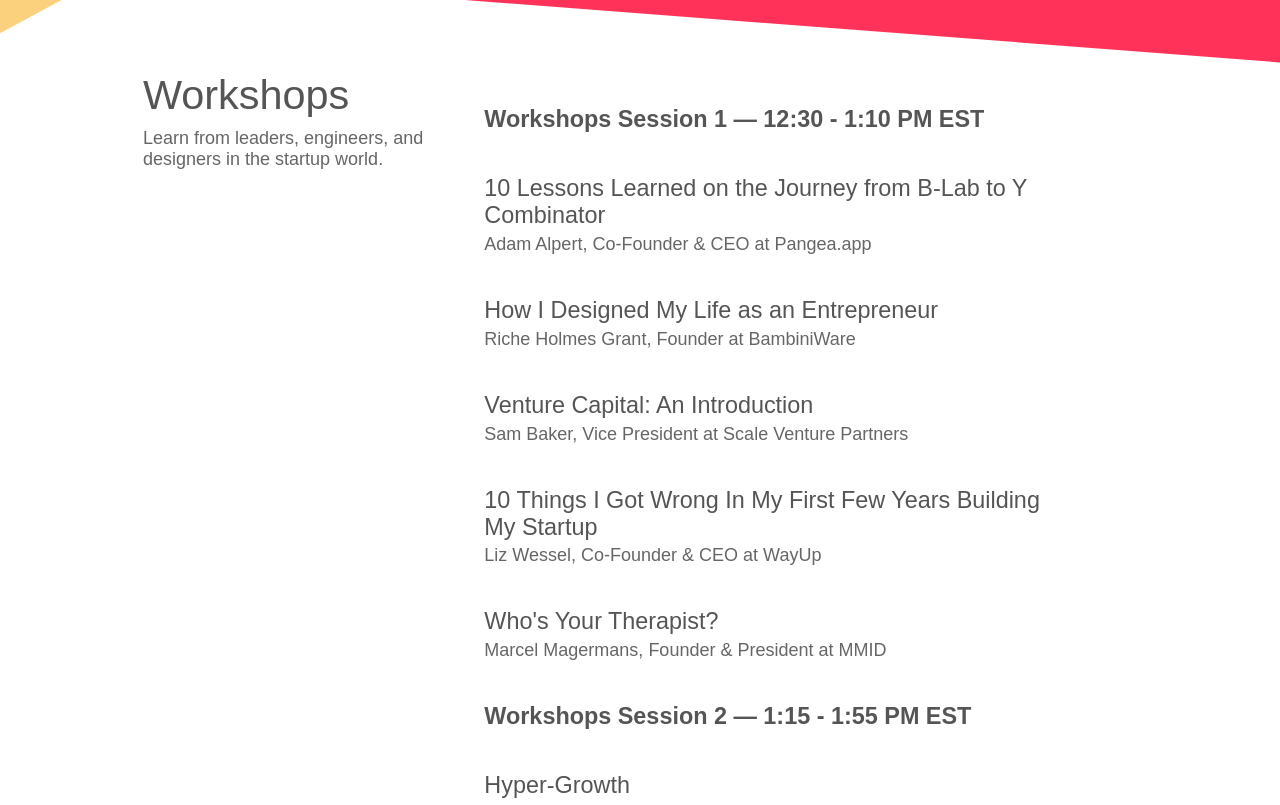
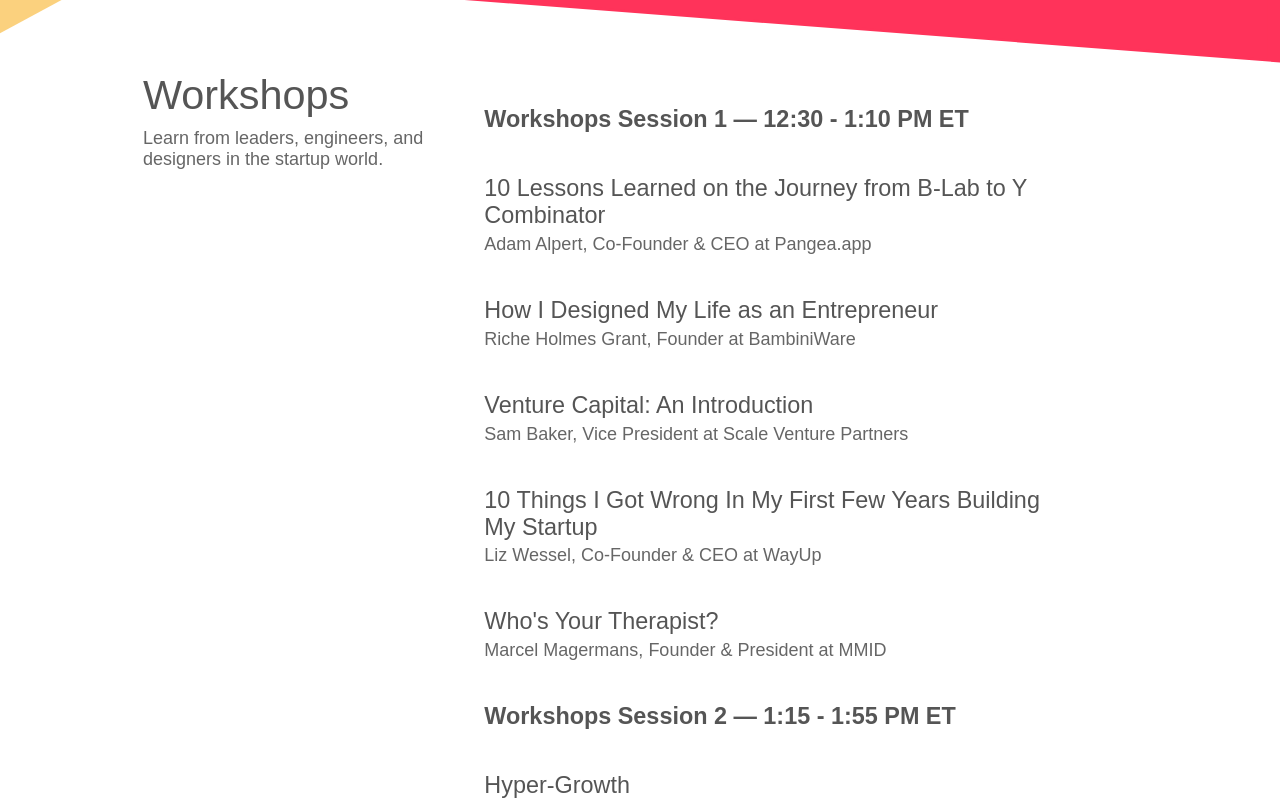
Before and after one commit to startupatbrown/startupatbrown.github.io, a Jekyll site: the page built from index.html, in a window 1280 px wide and 1400 px high, scrolled down 5163 px. Shown: the part 154-959 px from the top of the window. Built offline with Jekyll 4.4.1, drawn with Linux system fonts in a browser that asks for light colours; nearby versions of some CDN libraries; library files that are not in the unit come from our copies; some of the changed text lies outside the part shown.

Commit message:
changed EST to ET

```diff
--- a/index.html
+++ b/index.html
@@ -329,7 +329,7 @@
         </div>
 
         <div class="col-sm-7">
-          <h3 style="font-weight: bold">Workshops Session 1 — 12:30 - 1:10 PM EST</h3>
+          <h3 style="font-weight: bold">Workshops Session 1 — 12:30 - 1:10 PM ET</h3>
 
 
           <h3>10 Lessons Learned on the Journey from B-Lab to Y Combinator</h3>
@@ -348,7 +348,7 @@
           <p>Marcel Magermans, Founder & President at MMID</p>
 
 
-          <h3 style="font-weight: bold">Workshops Session 2 — 1:15 - 1:55 PM EST</h3>
+          <h3 style="font-weight: bold">Workshops Session 2 — 1:15 - 1:55 PM ET</h3>
 
 
           <h3>Hyper-Growth</h3>
@@ -367,7 +367,7 @@
           <p>Patrick McQuown, Executive Director of Entrepreneurship at Towson University</p>
 
 
-          <h3 style="font-weight: bold">Workshops Session 3 — 2:05 - 2:45 PM EST</h3>
+          <h3 style="font-weight: bold">Workshops Session 3 — 2:05 - 2:45 PM ET</h3>
 
           <h3>Investors Suck And You Don't Need Them</h3>
           <p>Ben Simon, CEO at Down Dog App</p>
```
